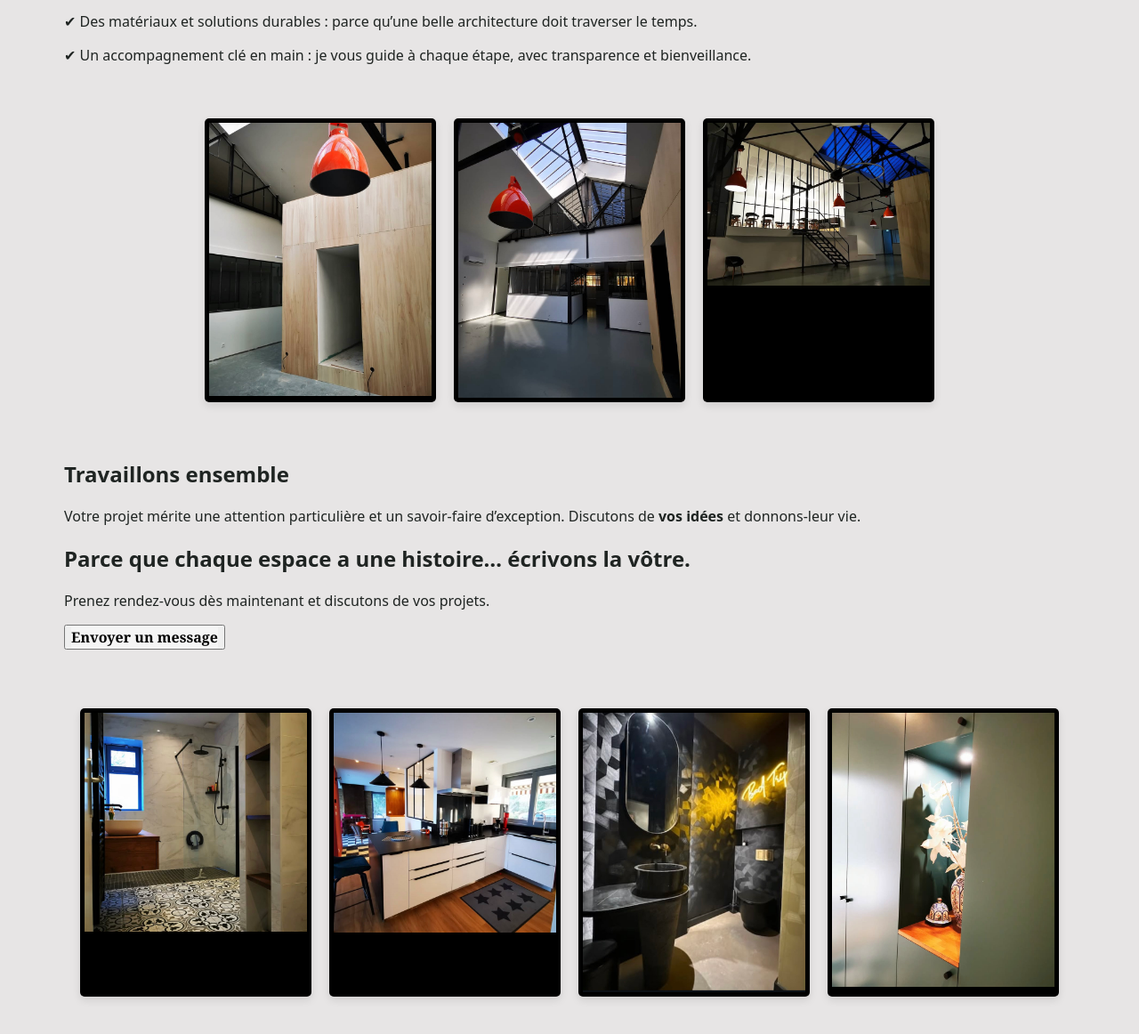
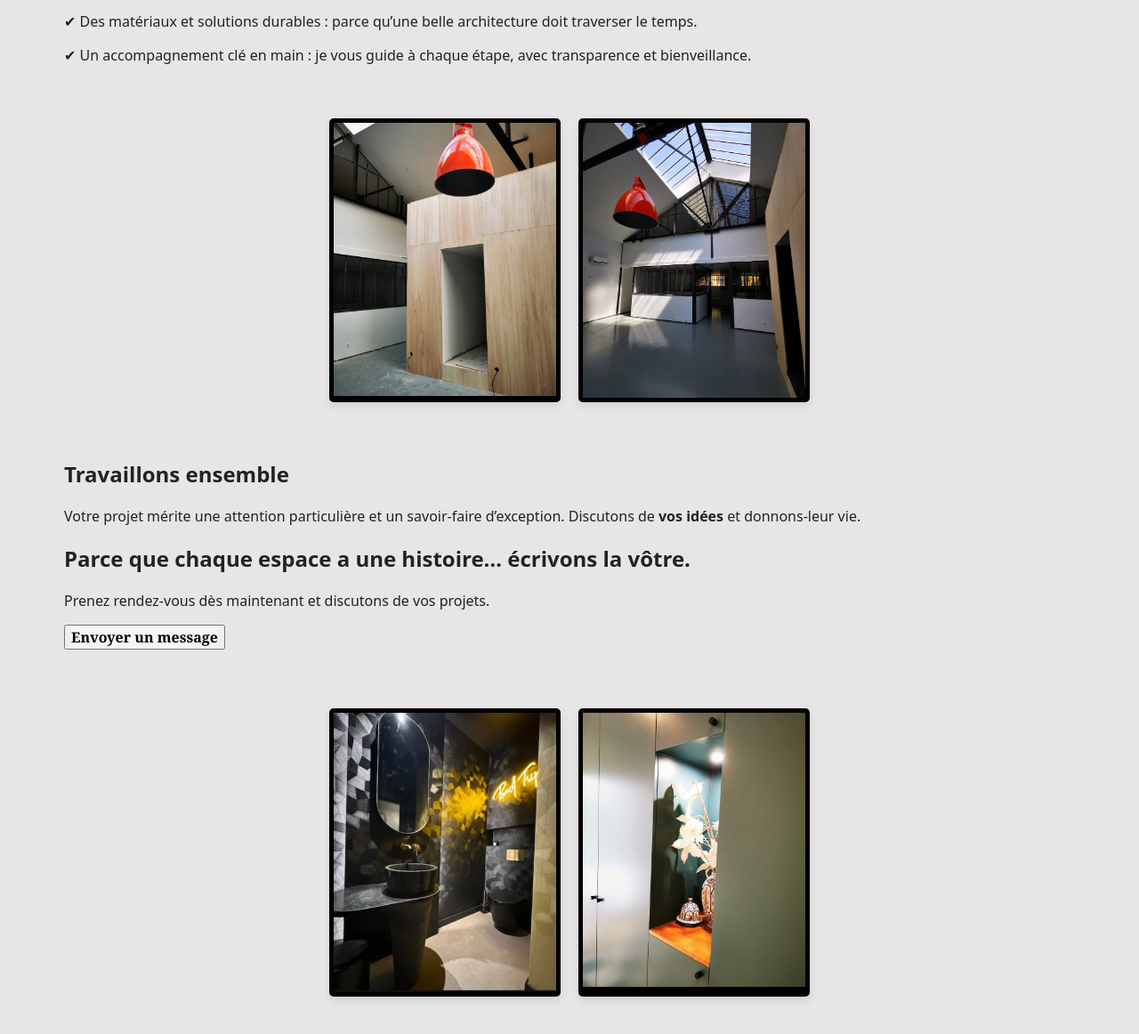
Before and after one commit to MimiLKT/Architecthura, a plain HTML site: page index.html in a window 1280 px wide. Shown: the part 4362-5524 px from the top of the page at 89% size. Drawn offline with Linux system fonts and the light colour scheme.

Commit message:
Update index.html

```diff
--- a/index.html
+++ b/index.html
@@ -100,9 +100,6 @@
         <div class="container-block">
             <img src="IMG_8020.jpg" alt="Image Architecthura">
         </div>
-    <div class="container-block">
-        <img src="Architecthura.jpeg" alt="Image Architecthura">
-</div>
     </div>
 <br><br>
     <h2>Travaillons ensemble</h2>
@@ -116,12 +113,6 @@
     </button>
     <br><br><br><br>
     <div class="container">
-       <div class="container-block">
-            <img src="sdbreno.jpg" alt="Image Architecthura">
-    </div>
-        <div class="container-block">
-            <img src="cuisine.jpg" alt="Image Architecthura">
-    </div>
         <div class="container-block">
             <img src="espaceSan.jpeg" alt="Image Architecthura">
         </div>
```
Lines whose indentation alone changed are shown as unchanged.
